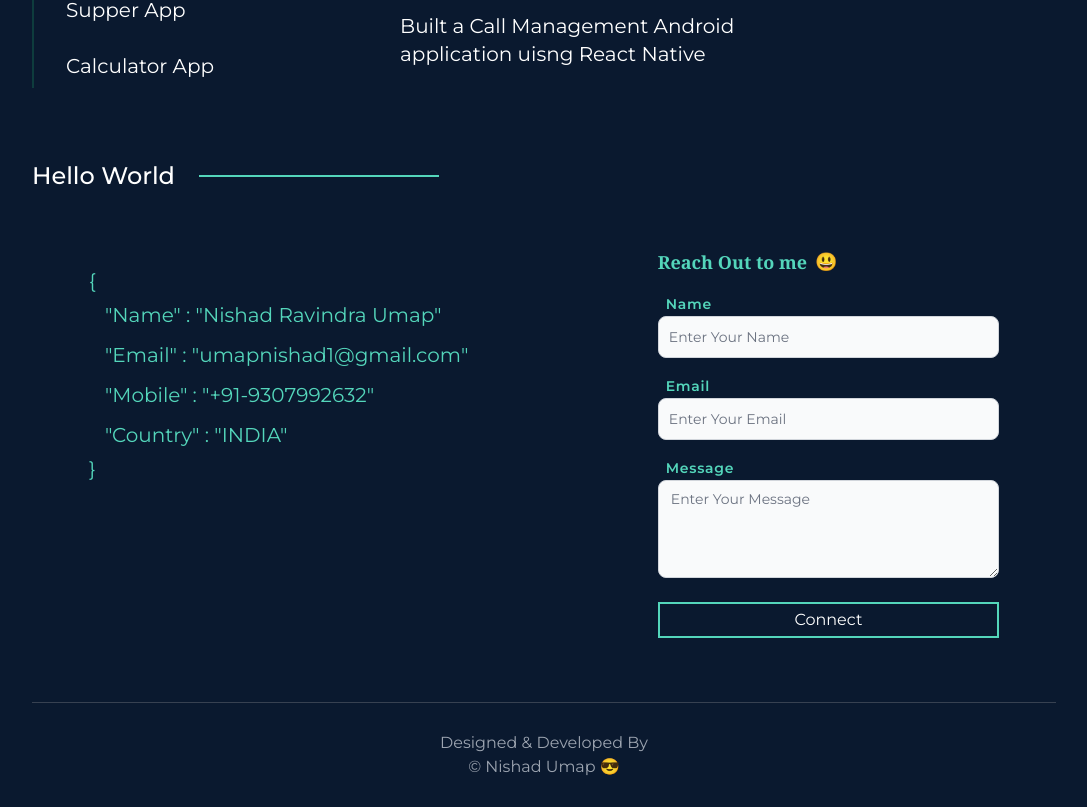
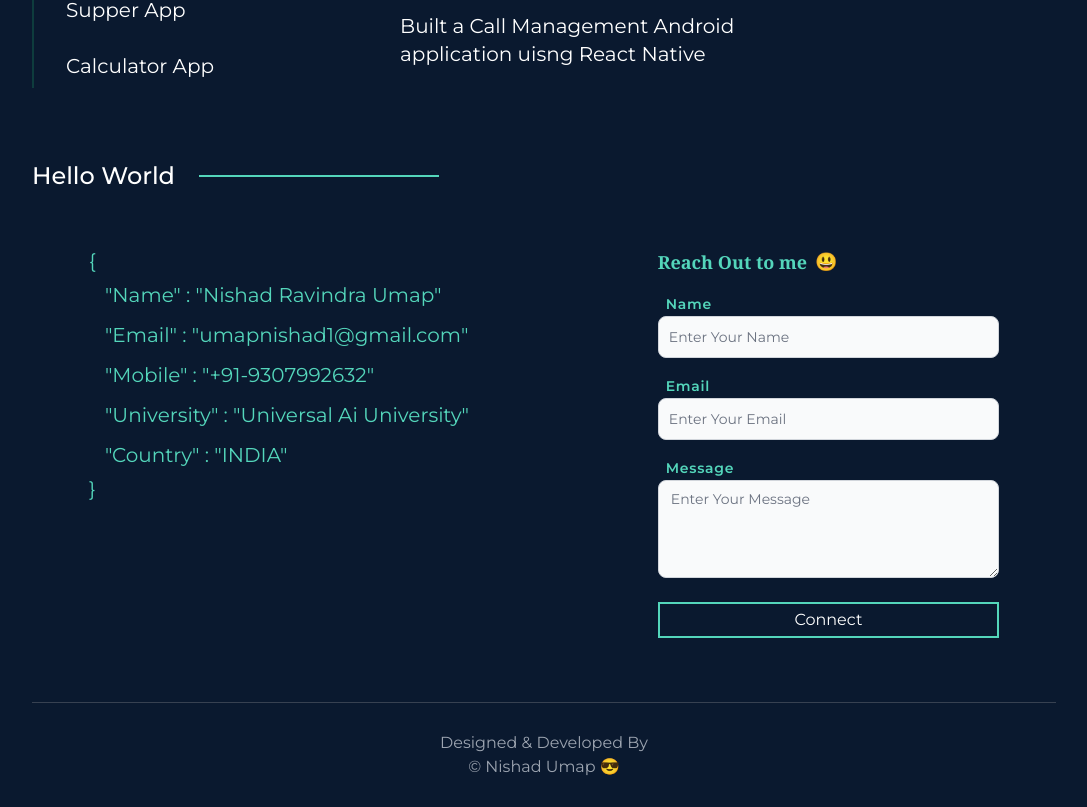
Before and after one commit to nishu2525/Portfolio, a React (Vite) app: page / in a window 1280 px wide. Shown: the part 2740-3547 px from the top of the page, without its empty margins (96-1183 px from the left). Built offline with nearby package versions, Linux system fonts and the light colour scheme.

Commit message:
Updated Contact

```diff
--- a/src/Pages/Contact.jsx
+++ b/src/Pages/Contact.jsx
@@ -9,6 +9,7 @@
     name: "Nishad Ravindra Umap",
     email: "umapnishad1@gmail.com",
     mobile: "+91-9307992632",
+    university: "Universal Ai University",
     country: "INDIA",
   };
 
```
